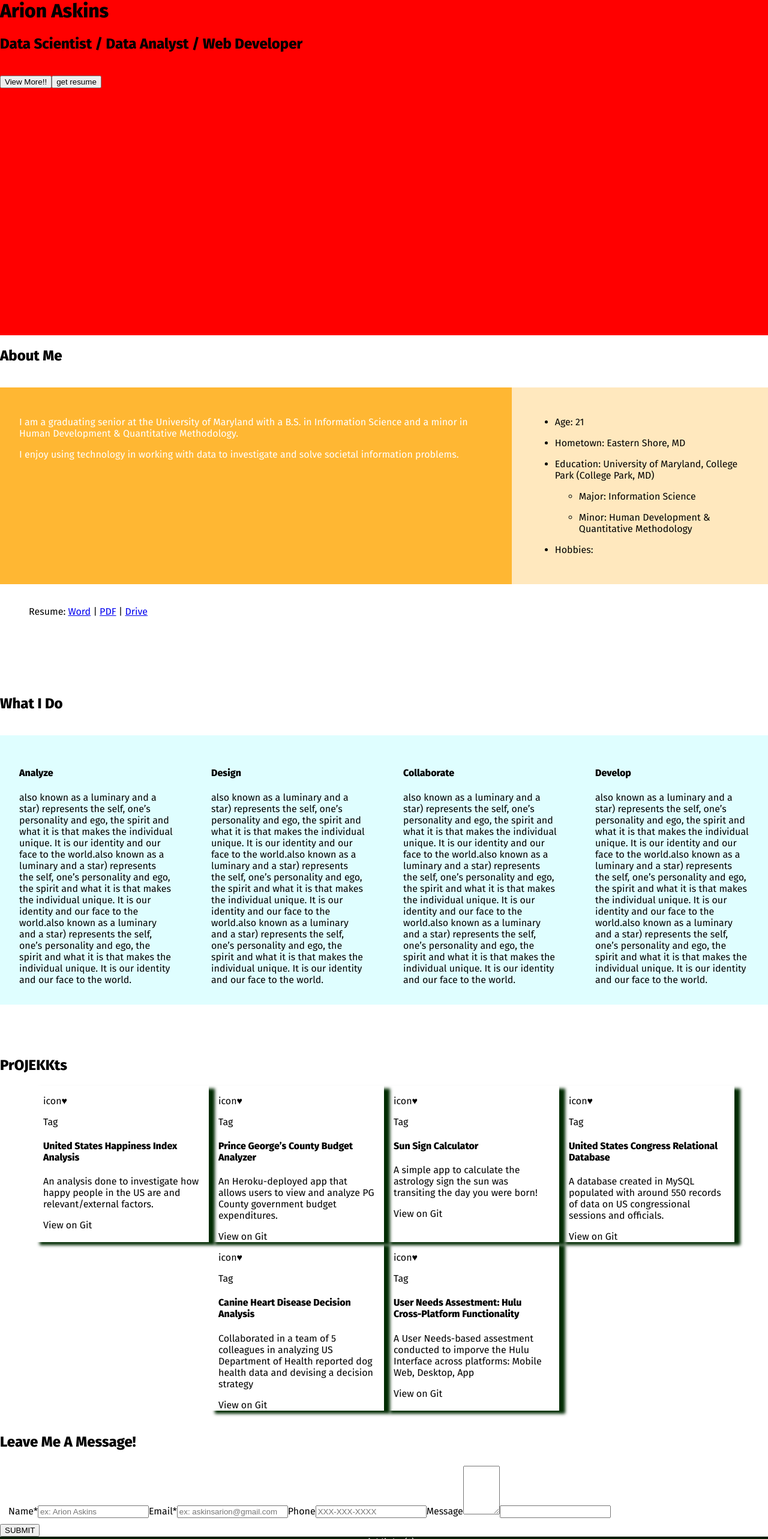
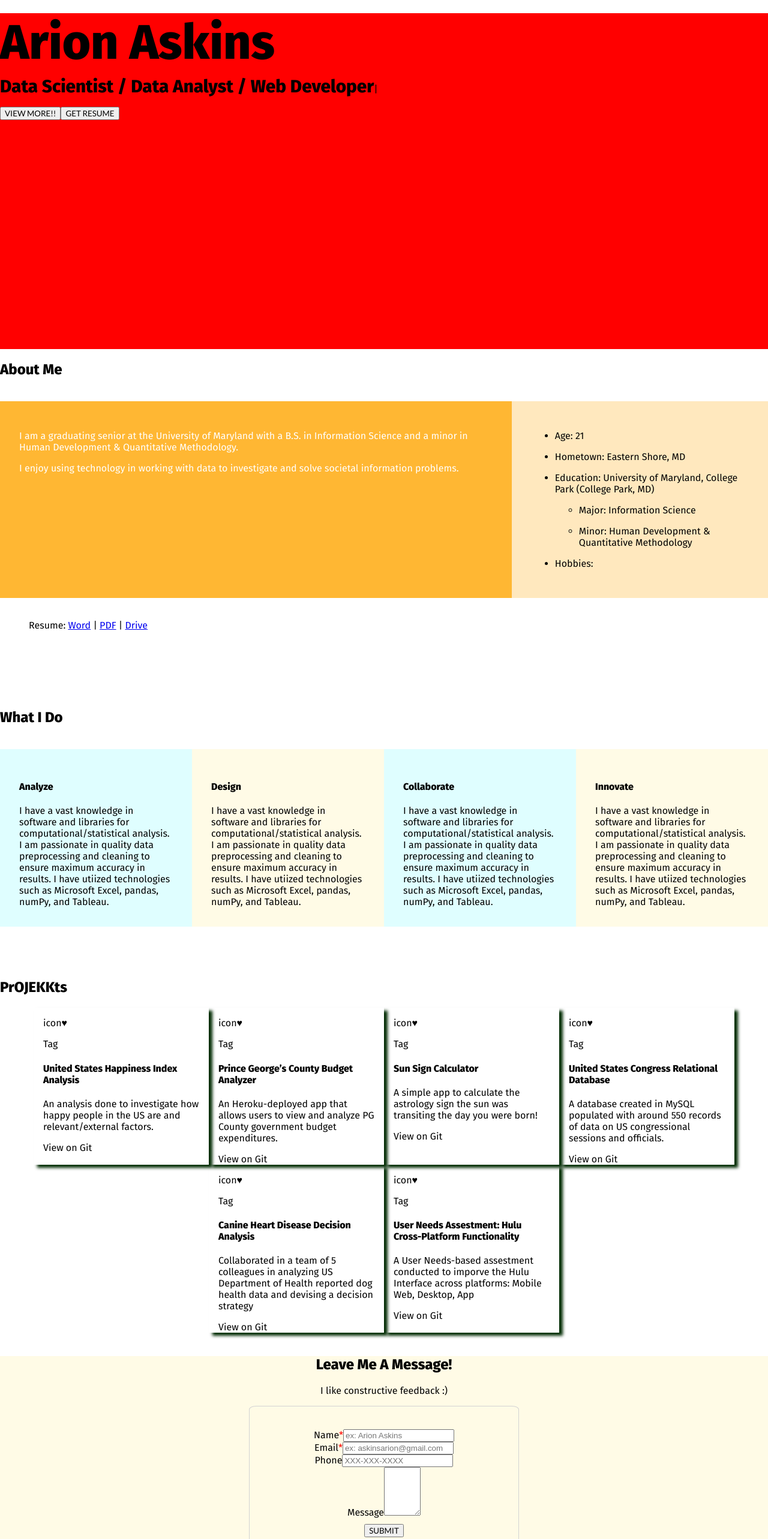
Before and after one commit to arionaskins/arionaskins.github.io, a React (Create React App) app: page / in a window 1280 px wide. Shown: the part 107-2673 px from the top of the page at 60% size. Built offline with nearby package versions, Linux system fonts and the light colour scheme.

Commit message:
form / project page

```diff
--- a/src/components/ContactForm.js
+++ b/src/components/ContactForm.js
@@ -1,55 +1,54 @@
 import React from 'react'
+
 
 const ContactForm = () => {
         return (
             <form className='myForm' onSubmit={event => this.props.handleSubmit(event)} >
               <fieldset className='dob-input-container' style={{border: "5px"}}>
 
-              <label htmlFor="name-input">Name<span className='req-astrick'>*</span></label>
-              <input type='text'
+                    <div className='form-item'>
+                      <label htmlFor="name-input">Name<span className='req'>*</span></label>
+                      <input  type='text'
                               id='name-input'
                               className='name-input'
                               placeholder='ex: Arion Askins'
                               minLength={3}
                               onChange={event => this.props.handleYearChange(event)}
+                              required />
+                    </div>
 
-              required />
-
-
-            <label htmlFor="email-input">Email<span className='req-astrick'>*</span></label>
+                    <div className='form-item'>
+                      <label htmlFor="email-input">Email<span className='req'>*</span></label>
                       <input type='text'
                               placeholder='ex: askinsarion@gmail.com'
                               minLength={3}
                               onChange={event => this.props.handleYearChange(event)}
-
                               className='email-input'
                               id='email-input'
                               required />
+                    </div>
 
-
+                    <div className='form-item'>
                       <label htmlFor="phone-input">Phone</label>
-            <input type='text'
+                      <input type='tel'
                               placeholder='XXX-XXX-XXXX'
                               minLength={10}
                               onChange={event => this.props.handleYearChange(event)}
-
                               className='phone-input'
                               id='phone-input' />
+                    </div>
 
-
+                    <div className='form-item'>
                       <label htmlFor="textarea">Message</label>
-            <textarea
-
+                      <textarea className='form-item'
                                 rows={5}
                                 cols={5} />
+                    </div>
 
-            <input type="tel" id="phone" name="phone"
-              pattern="[0-9]{3}-[0-9]{3}-[0-9]{4}"
-              required />
               </fieldset>
 
             <div>
-             <button id='btn' type="submit">SUBMIT</button>
+             <button className='btn' id='btn' type="submit">SUBMIT</button>
             </div>
         </form>
         )
--- a/src/components/NavBar/NavBar.js
+++ b/src/components/NavBar/NavBar.js
@@ -14,7 +14,7 @@ export default class NavBar extends React.Component {
                     <NavLink  to='#about' name={'About'} active='' />
                     <NavLink  to='#whatIdo' name={'What I Do'} active='' />
                     <NavLink  to='#projects' name={'Projects'}  active=''/>
-                    <NavLink  to='' name={'Contact'} active='' />
+                    <NavLink  to='#contact' name={'Contact'} active='' />
                 </div>
             </nav>
         );
--- a/src/components/NavBar/NavLink.js
+++ b/src/components/NavBar/NavLink.js
@@ -2,8 +2,6 @@ import React from 'react'
 
 export const NavLink = (props) => {
     return (
-        <div className='nav-link-div'>
-            <a href={props.to} className='nav-link' >{props.name}</a>
-        </div>
+            <a href={props.to} className=' nav-link-div nav-link' >{props.name}</a>
     )
 }
--- /dev/null
+++ b/src/components/TypistHeader.js
@@ -0,0 +1,13 @@
+import React, {Component} from 'react';
+import Typist from 'react-typist';
+
+export default class TypistHeader extends Component {
+
+  render() {
+    return (
+      <Typist>
+            <span id='typist'>Data Scientist / Data Analyst / Web Developer</span>
+      </Typist>
+    );
+  }
+}
--- a/src/pages/contact.js
+++ b/src/pages/contact.js
@@ -2,10 +2,20 @@ import React, { Component } from 'react'
 import ContactForm from '../components/ContactForm.js'
 
 export default class Contact extends Component {
+    constructor(props) {
+        super(props)
+
+        this.state = {
+
+        }
+    }
+
     render() {
         return (
-            <div>
+            <div id='contact' className='contact'>
                 <h2>Leave Me A Message!</h2>
+
+                <p>I like constructive feedback :)</p>
 
                 {/* aside (flex? center jsutify/align)
                     h2 cardTitle
@@ -23,6 +33,8 @@ export default class Contact extends Component {
                     <ContactForm />
 
 
+
+
             </div>
         )
     }
--- a/src/pages/main.js
+++ b/src/pages/main.js
@@ -1,4 +1,5 @@
 import React from 'react';
+import TypistHeader from '../components/TypistHeader.js'
 
 export default class Main extends React.Component {
     constructor(props) {
@@ -7,20 +8,14 @@ export default class Main extends React.Component {
     }
     render() {
         return (
-            <div className='main-container'>
-            <h1>Arion Askins</h1>
-            <h2>Data Scientist / Data Analyst / Web Developer</h2>
+            <div id ='main' className='main-container'>
+                <h1 id='title'>Arion Askins</h1>
+                <TypistHeader />
 
-
-            <br />
-            {/* <Button
-                    btnState={this.state}
-                    handleClick={this.handleSubmit}
-                    class=
-                    id=
-                     /> */}
-            <button id='main-btn' className='btn' type="button" onClick={this}>View More!!</button>
-            <button id='resume-btn' className='btn' type="button" onClick={this}>get resume</button>
+                <div className='buttons-container'>
+                    <button id='main-btn' className='btn' type="button" onClick={this}>View More!!</button>
+                    <button id='resume-btn' className='btn' type="button" onClick={this}>get resume</button>
+                </div>
             </div>
        );
     }
--- a/src/pages/projects/Projects.js
+++ b/src/pages/projects/Projects.js
@@ -9,7 +9,7 @@ export default class Projects extends React.Component {
     }
     render() {
         return (
-            <div id='projects'>
+            <div className='projects' id='projects'>
                 <h2>PrOJEKKts</h2>
 
                 <div className='project-card-container'> {/* flex column, justify space around, alighn center*/}
--- a/src/pages/whatIdo.js
+++ b/src/pages/whatIdo.js
@@ -11,51 +11,52 @@ export default class Strengths extends React.Component {
             <div className='strengths-container' id='whatIdo'>
                 <h2>What I Do</h2>
                 <br />
+                <div className='strength-wrapper'>
                     <div className='strength-cards-container'>
                     <StrengthCard
-                    id='analyze-card'
-                    iconSrc='no src luv'
+                        id='analyze'
+                        class='even'
                         altTxt='nun'
                         cardTitle='Analyze'>
-                        also known as a luminary and a star) represents the self, one’s personality and ego, the spirit and what it is that makes the individual unique.
-                        It is our identity and our face to the world.also known as a luminary and a star) represents the self, one’s personality and ego, the spirit and what it is that makes the individual unique.
-                        It is our identity and our face to the world.also known as a luminary and a star) represents the self, one’s personality and ego, the spirit and what it is that makes the individual unique.
-                        It is our identity and our face to the world.
+                            <span className='card-text'>I have a vast knowledge in software and libraries for computational/statistical analysis.
+                            I am passionate in quality data preprocessing and cleaning to ensure maximum
+                            accuracy in results. I have utiized technologies such as Microsoft Excel, pandas, numPy, and Tableau.
+                            </span>
                     </StrengthCard>
 
                     <StrengthCard
-                    id='design-card'
-                    iconSrc='no src luv'
+                        id='design'
+                        class='odd'
                         altTxt='nun'
                         cardTitle='Design'>
-                        also known as a luminary and a star) represents the self, one’s personality and ego, the spirit and what it is that makes the individual unique.
-                        It is our identity and our face to the world.also known as a luminary and a star) represents the self, one’s personality and ego, the spirit and what it is that makes the individual unique.
-                        It is our identity and our face to the world.also known as a luminary and a star) represents the self, one’s personality and ego, the spirit and what it is that makes the individual unique.
-                        It is our identity and our face to the world.
+                            <span className='card-text'>I have a vast knowledge in software and libraries for computational/statistical analysis.
+                            I am passionate in quality data preprocessing and cleaning to ensure maximum
+                            accuracy in results. I have utiized technologies such as Microsoft Excel, pandas, numPy, and Tableau.
+                            </span>
                     </StrengthCard>
 
                     <StrengthCard
-                    id='collab-card'
-                    iconSrc='no src luv'
+                        id='collab'
+                        class='even'
                         altTxt='nun'
                         cardTitle='Collaborate'>
-                        also known as a luminary and a star) represents the self, one’s personality and ego, the spirit and what it is that makes the individual unique.
-                        It is our identity and our face to the world.also known as a luminary and a star) represents the self, one’s personality and ego, the spirit and what it is that makes the individual unique.
-                        It is our identity and our face to the world.also known as a luminary and a star) represents the self, one’s personality and ego, the spirit and what it is that makes the individual unique.
-                        It is our identity and our face to the world.
+                        <span className='card-text'>I have a vast knowledge in software and libraries for computational/statistical analysis.
+                            I am passionate in quality data preprocessing and cleaning to ensure maximum
+                            accuracy in results. I have utiized technologies such as Microsoft Excel, pandas, numPy, and Tableau.
+                        </span>
                     </StrengthCard>
 
                     <StrengthCard
-                    id='develop-card'
-                    iconSrc='no src luv'
+                        id='develop'
+                        class='odd'
                         altTxt='nun'
-                    cardTitle='Develop'>
-                        also known as a luminary and a star) represents the self, one’s personality and ego, the spirit and what it is that makes the individual unique.
-                        It is our identity and our face to the world.also known as a luminary and a star) represents the self, one’s personality and ego, the spirit and what it is that makes the individual unique.
-                        It is our identity and our face to the world.also known as a luminary and a star) represents the self, one’s personality and ego, the spirit and what it is that makes the individual unique.
-                        It is our identity and our face to the world.
+                        cardTitle='Innovate'>
+                            <span className='card-text'>I have a vast knowledge in software and libraries for computational/statistical analysis.
+                            I am passionate in quality data preprocessing and cleaning to ensure maximum
+                            accuracy in results. I have utiized technologies such as Microsoft Excel, pandas, numPy, and Tableau.
+                            </span>
                     </StrengthCard>
-
+                    </div>
                 </div>
             </div>
          );
--- a/src/styles/App.css
+++ b/src/styles/App.css
@@ -1,23 +1,35 @@
-.App {
+#title {
+  font-size: calc(6vw + 6 * ((100vw - 600px) / 1000));
+  margin-bottom: calc(0.5rem - 0.1vh);
 
 }
 
 .nav-link {
   font-family: 'Lato', sans-serif;
-  letter-spacing: .2rem;
+  letter-spacing: .15rem;
 
 }
 
 /* handle styling for larger/desktop viewports */
 
 @media only screen  and (min-width : 625px) {
+
+  #typist {
+    font-weight: bolder;
+    font-size: calc(2vw + 6 * ((100vw - 600px) / 1000));
+  }
+
+  button {
+    font-family: 'Lato', sans-serif;
+    text-transform: uppercase;
+  }
   /* nav bar styling */
 
   .nav-bar-container {
     display: flex;
     position: sticky;
     top: 0;
-    height: 85px;
+    height: 75px;
     background-color: rgb(44, 5, 5);
     justify-content: flex-end;
   }
@@ -39,6 +51,9 @@
     background-color: red;
   }
 
+  .buttons-container {
+    margin-top: calc(0.5rem + 1vh);
+  }
   /* about page styling */
 
   .about-container {
@@ -69,12 +84,16 @@
     .strength-cards-container {
       display: flex;
       flex-direction: row;
-      justify-content: center;
+      justify-content: space-evenly;
       align-items: center;
       background-color: rgb(175, 252, 255, .4);
     }
     .strength-card {
       padding: 2rem;
+    }
+
+    .odd {
+      background-color: rgb(255, 251, 230);
     }
 
     /* projects page styling */
@@ -95,8 +114,34 @@
   .project-card {
     max-width: 16.25rem;
     padding: 0px 1rem;
-    box-shadow: 10px 5px 5px rgb(0, 43, 2);
+    box-shadow: 6px 5px 5px rgb(0, 43, 2);
   }
+
+      /* contact page styling */
+
+      #contact {
+        text-align: center;
+        background-color: rgb(255, 251, 230);
+      }
+
+      form {
+        margin: 1% auto;
+    width: 30vw;
+    border-radius: 2.5%;
+    border-style: solid;
+    border-width: .01em;
+    border-color: lightgray;
+    padding: 2rem;
+      }
+    .req {
+      color: red;
+    }
+
+
+      /* projects page styling */
+
+
+      /* footer page styling */
 
   footer {
     background: rgb(3, 29, 0);
@@ -111,5 +156,7 @@
 /* handle styling for small device viewports */
 
 @media only screen  and (max-width : 450px) {
-
+  .strengths-card-container {
+    flex-wrap: wrap;
+  }
 }
```
Lines whose indentation alone changed are shown as unchanged.
